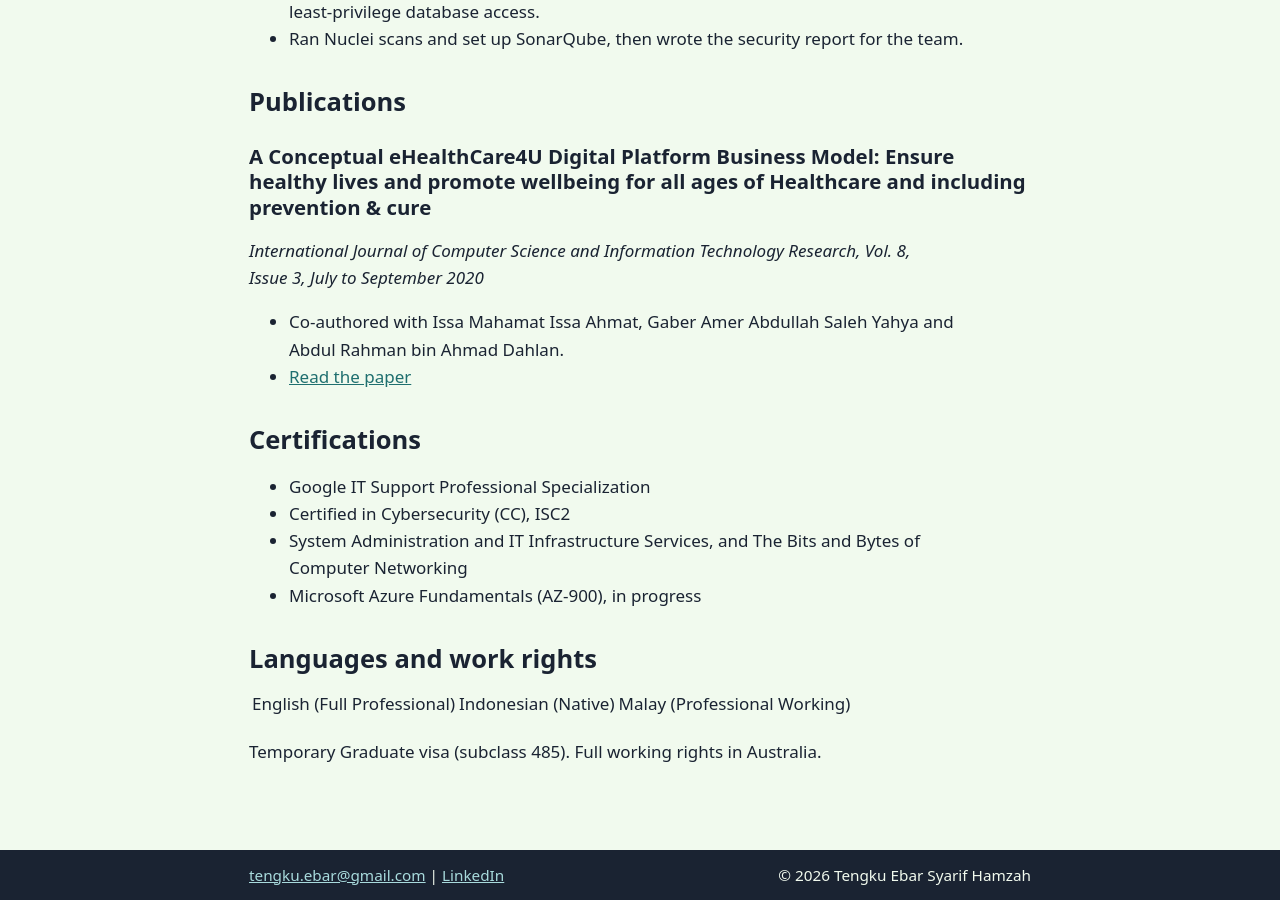
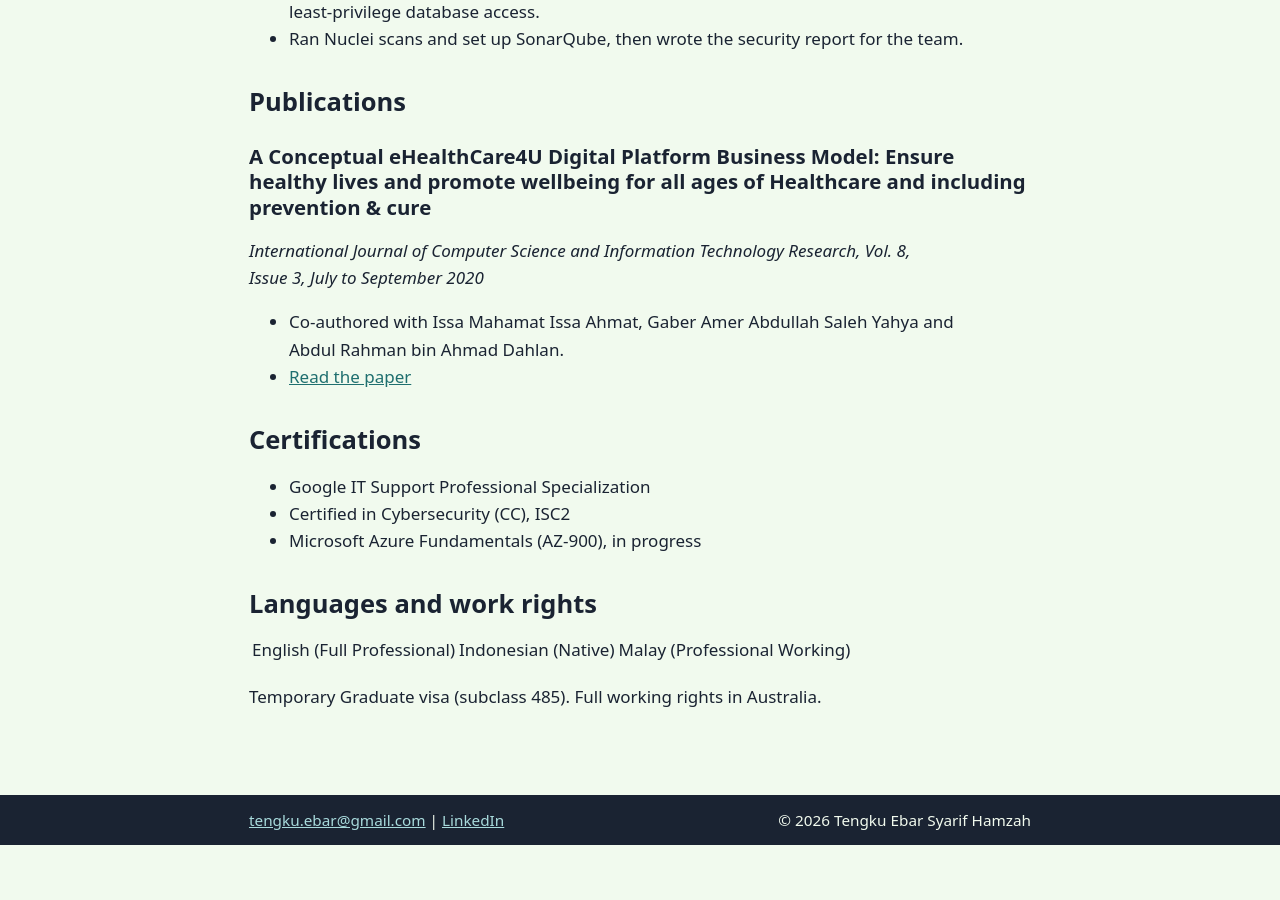
Before and after one commit to tengkuebar/tengkuebar.github.io, a Jekyll site: the page built from cv.md, in a window 1280 px wide and 900 px high, scrolled down 1983 px. Built offline with Jekyll 4.4.1, drawn with Linux system fonts in a browser that asks for light colours; after the commit the page ends 2828 px from its top, so only the background shows below that.

Commit message:
Remove combined course certificate line from CV
Co-Authored-By: Claude Sonnet 5.5 <noreply@anthropic.com>
Claude-Session: https://claude.ai/code/session_012qQ4NvEJuhGiySRJUJEMS9

```diff
--- a/cv.md
+++ b/cv.md
@@ -75,7 +75,6 @@ IT support graduate with a Master of Cybersecurity from Monash University. I hol
 
 - Google IT Support Professional Specialization
 - Certified in Cybersecurity (CC), ISC2
-- System Administration and IT Infrastructure Services, and The Bits and Bytes of Computer Networking
 - Microsoft Azure Fundamentals (AZ-900), in progress
 
 ## Languages and work rights
```
Also changed, not shown: 1 other file.
